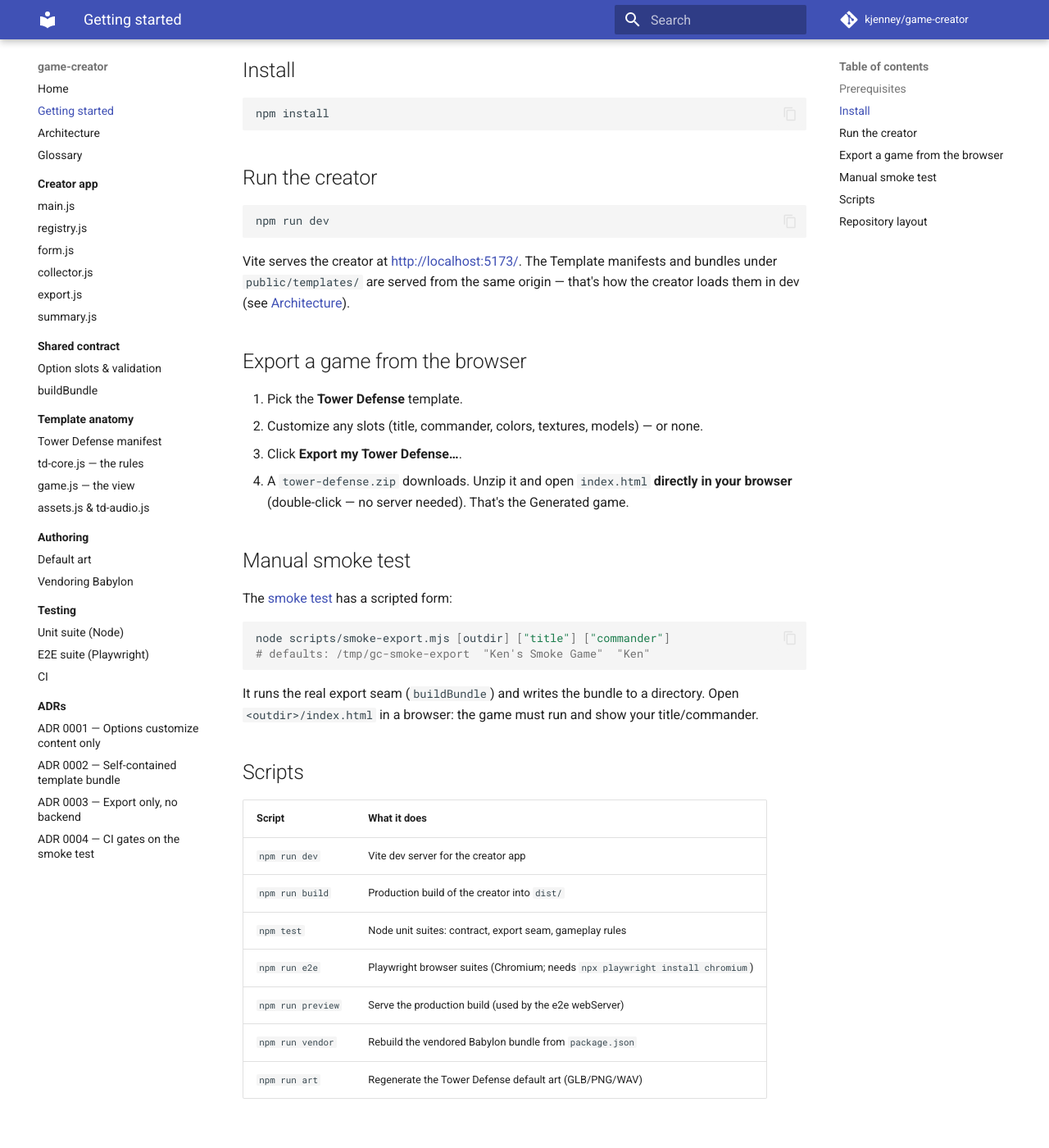
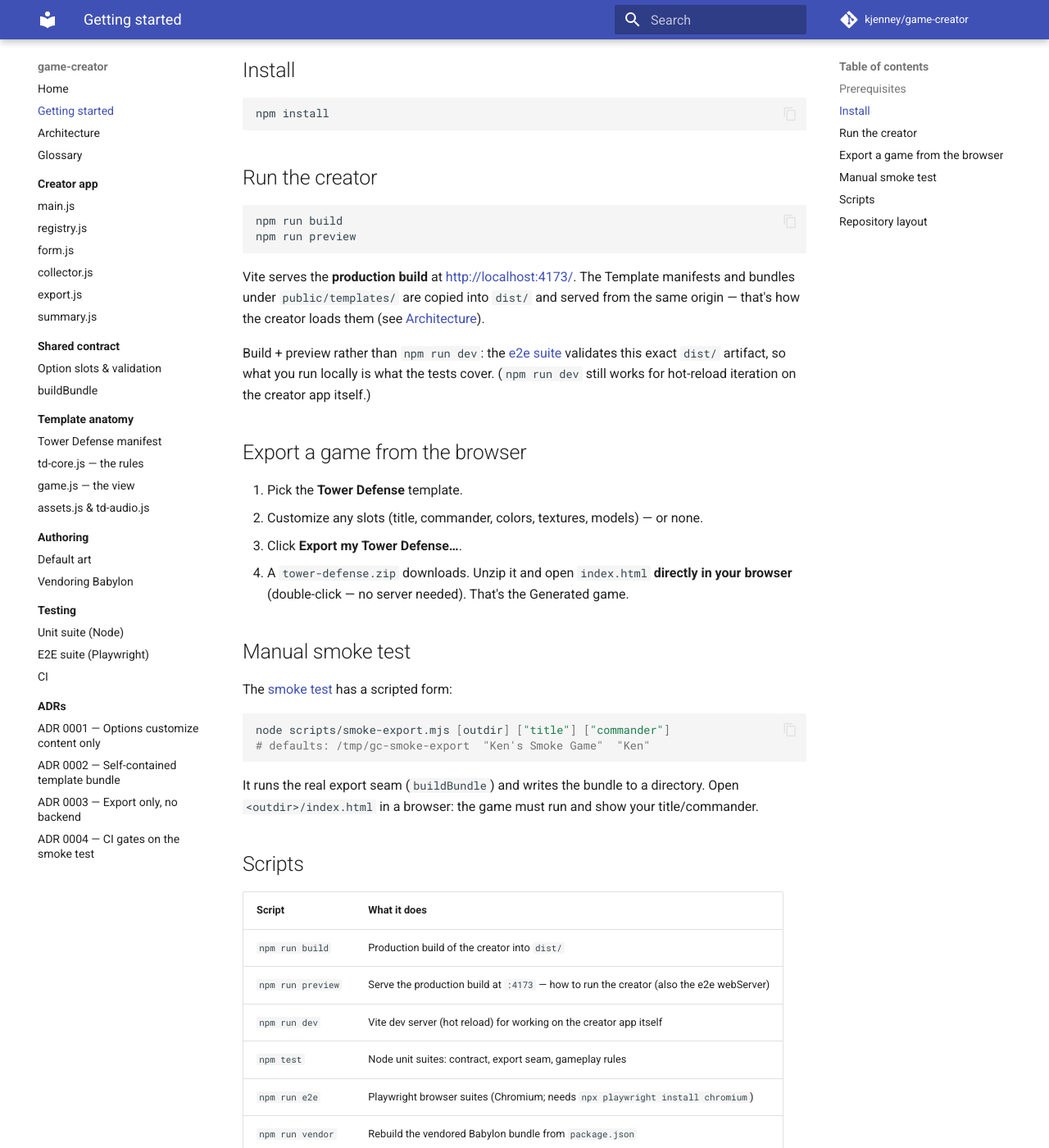
Before and after one commit to kjenney/game-creator, an MkDocs documentation site: the page built from docs/getting-started.md, in a window 1280 px wide and 1400 px high, scrolled down 262 px. Shown: the whole window at 82% size. Built offline with MkDocs 1.6.1 and Material for MkDocs 9.7.7, drawn with Linux system fonts in a browser that asks for light colours; comment, search, counter and statistics services are not loaded.

````diff
--- a/docs/getting-started.md
+++ b/docs/getting-started.md
@@ -14,12 +14,19 @@
 ## Run the creator
 
 ```sh
-npm run dev
+npm run build
+npm run preview
 ```
 
-Vite serves the creator at <http://localhost:5173/>. The Template manifests and
-bundles under `public/templates/` are served from the same origin — that's how
-the creator loads them in dev (see [Architecture](architecture.md)).
+Vite serves the **production build** at <http://localhost:4173/>. The Template
+manifests and bundles under `public/templates/` are copied into `dist/` and
+served from the same origin — that's how the creator loads them (see
+[Architecture](architecture.md)).
+
+Build + preview rather than `npm run dev`: the [e2e suite](testing/e2e.md)
+validates this exact `dist/` artifact, so what you run locally is what the tests
+cover. (`npm run dev` still works for hot-reload iteration on the creator app
+itself.)
 
 ## Export a game from the browser
 
@@ -46,11 +53,11 @@
 
 | Script | What it does |
 |---|---|
-| `npm run dev` | Vite dev server for the creator app |
 | `npm run build` | Production build of the creator into `dist/` |
+| `npm run preview` | Serve the production build at `:4173` — how to run the creator (also the e2e webServer) |
+| `npm run dev` | Vite dev server (hot reload) for working on the creator app itself |
 | `npm test` | Node unit suites: contract, export seam, gameplay rules |
 | `npm run e2e` | Playwright browser suites (Chromium; needs `npx playwright install chromium`) |
-| `npm run preview` | Serve the production build (used by the e2e webServer) |
 | `npm run vendor` | Rebuild the vendored Babylon bundle from `package.json` |
 | `npm run art` | Regenerate the Tower Defense default art (GLB/PNG/WAV) |
 
````
Also changed, not shown: 4 other files.
